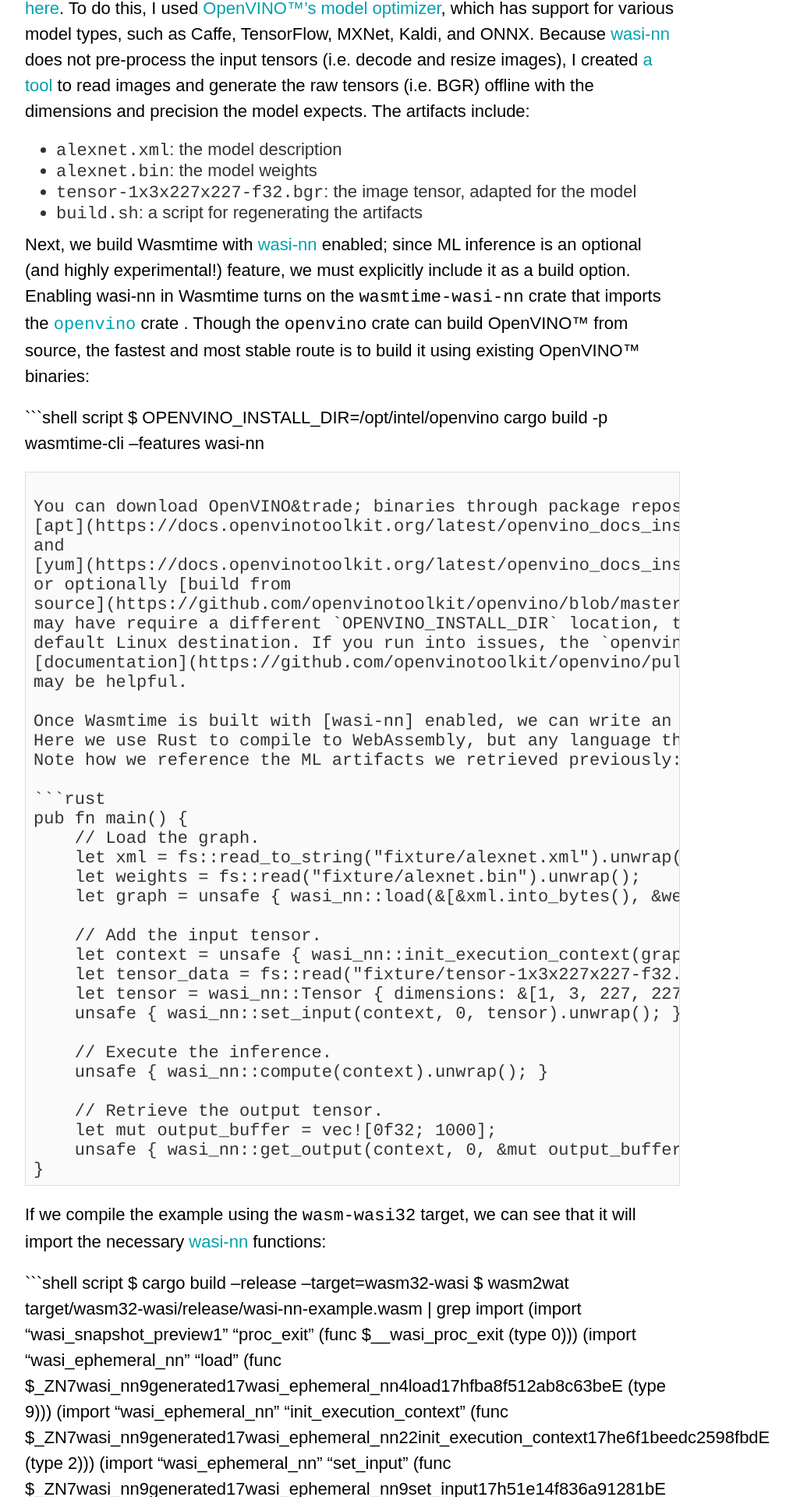
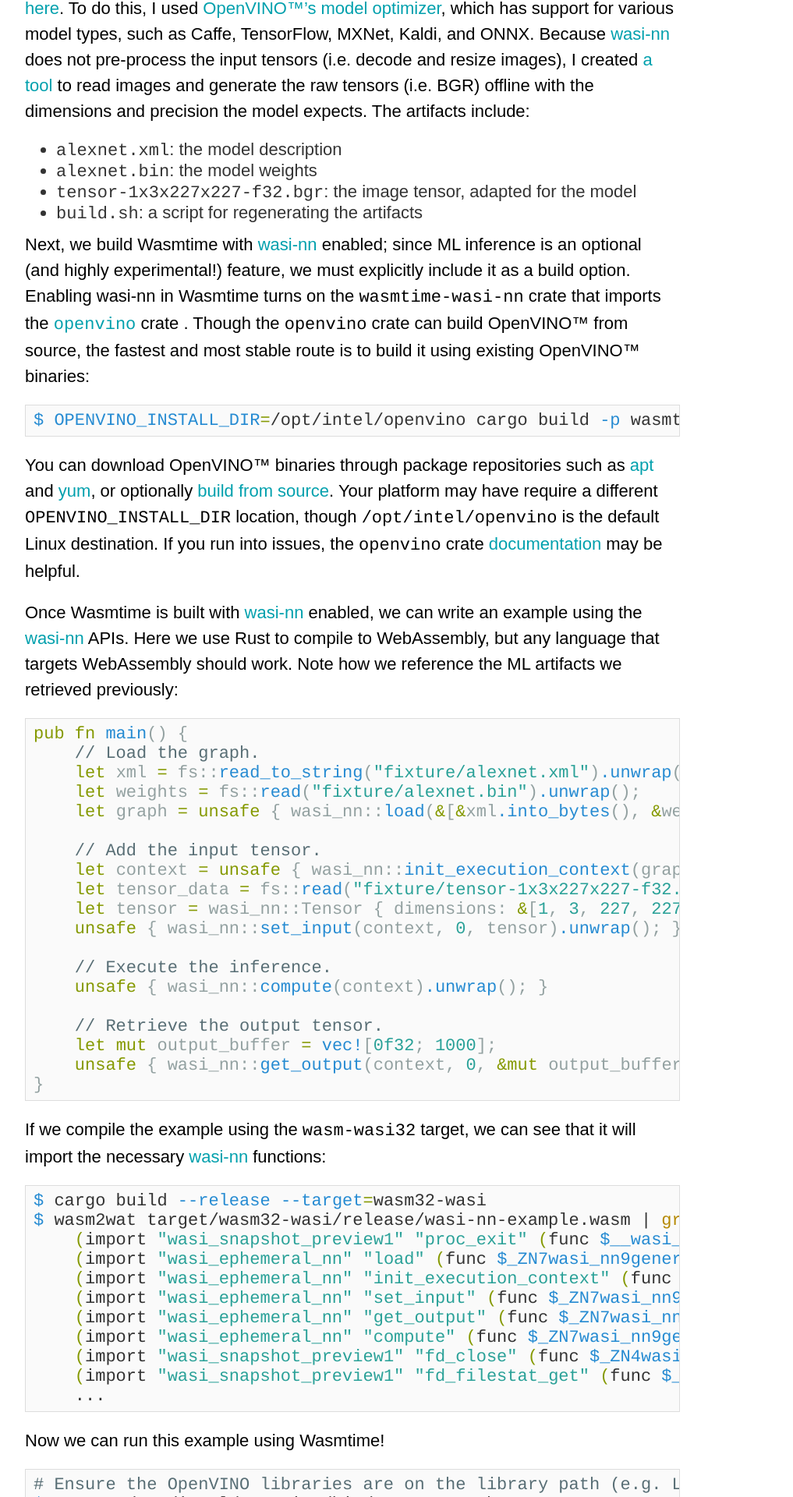
Before and after one commit to bytecodealliance/bytecodealliance.org, a Jekyll site: the page built from _posts/2020-12-14-using-wasi-nn-in-wasmtime.md, in a window 1280 px wide. Shown: the part 3080-5000 px from the top of the page at 78% size, without its empty margins (188-1205 px from the left). Built offline with Jekyll 4.4.1, drawn with Linux system fonts in a browser that asks for light colours; comment, search, counter and statistics services are not loaded; some of the changed text lies outside the part shown.

Commit message:
Fix shell script code blocks for wasi-nn post

````diff
--- a/_posts/2020-12-14-using-wasi-nn-in-wasmtime.md
+++ b/_posts/2020-12-14-using-wasi-nn-in-wasmtime.md
@@ -120,7 +120,7 @@
 OpenVINO&trade; from source, the fastest and most stable route is to build it using existing
 OpenVINO&trade; binaries:
 
-```shell script
+```shell
 $ OPENVINO_INSTALL_DIR=/opt/intel/openvino cargo build -p wasmtime-cli --features wasi-nn
 ```
 
@@ -164,7 +164,7 @@
 If we compile the example using the `wasm-wasi32` target, we can see that it will import the
 necessary [wasi-nn] functions:
 
-```shell script
+```shell
 $ cargo build --release --target=wasm32-wasi
 $ wasm2wat target/wasm32-wasi/release/wasi-nn-example.wasm | grep import
     (import "wasi_snapshot_preview1" "proc_exit" (func $__wasi_proc_exit (type 0)))
@@ -180,7 +180,7 @@
 
 Now we can run this example using Wasmtime!
 
-```shell script
+```shell
 # Ensure the OpenVINO libraries are on the library path (e.g. LD_LIBRARY_PATH) since they will be dynamically linked:
 $ source /opt/intel/openvino/bin/setupvars.sh
 # Run our example Wasm in Wasmtime with the wasi-nn feature enabled and tell it where to look for the model artifacts (i.e. $ARTIFACTS_DIR)
````
Also changed, not shown: Gemfile.lock.
